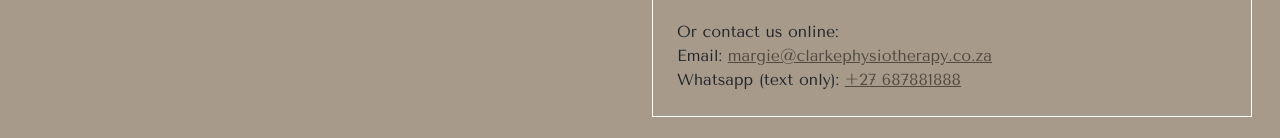
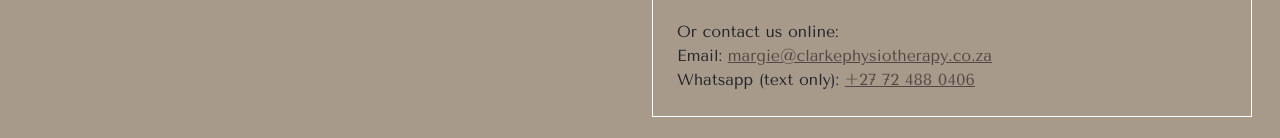
Before and after one commit to MargsCP/margscp.github.io, a React (Create React App) app: page / in a window 1280 px wide. Shown: the part 4133-4271 px from the top of the page. Built offline with nearby package versions, Linux system fonts and the light colour scheme; a web font is replaced by a local one.

Commit message:
update contact details

```diff
--- a/src/components/pages/Booking.js
+++ b/src/components/pages/Booking.js
@@ -29,17 +29,17 @@
             <h3 className="pb-3">Office Hours</h3>
             <div>
               Monday to Friday <br></br>
-              9:00 am to 6:00 pm<br></br>
+              9:00 am to 5:00 pm<br></br>
               <br></br>
               Saturday<br></br>
-              9:00 am to 12:00 noon<br></br>
+              Contact me for bookings<br></br>
               <br></br>
               Home visits available upon request (area dependent)<br/><br/>
               Find us at Station House, 19 Kloof Road, Sea Point<br/>
               Cape Town, 8005<br/><br/>
               Or contact us online:<br/>
-              Email: <a href = "mailto: margie@clarkephysiotherapy.co.za" className="email-color">margie@clarkephysiotherapy.co.za</a><br/>
-              Whatsapp (text only): <a href="https://api.whatsapp.com/send/?phone=27687881888" className="email-color" target="_blank" rel="noreferrer"> +27 687881888</a>
+              Email: <a href = "mailto:margie@clarkephysiotherapy.co.za" className="email-color">margie@clarkephysiotherapy.co.za</a><br/>
+              Whatsapp (text only): <a href="https://api.whatsapp.com/send/?phone=27724880406" className="email-color" target="_blank" rel="noreferrer">+27 72 488 0406</a>
             </div>
           </div>
         </div>
```
